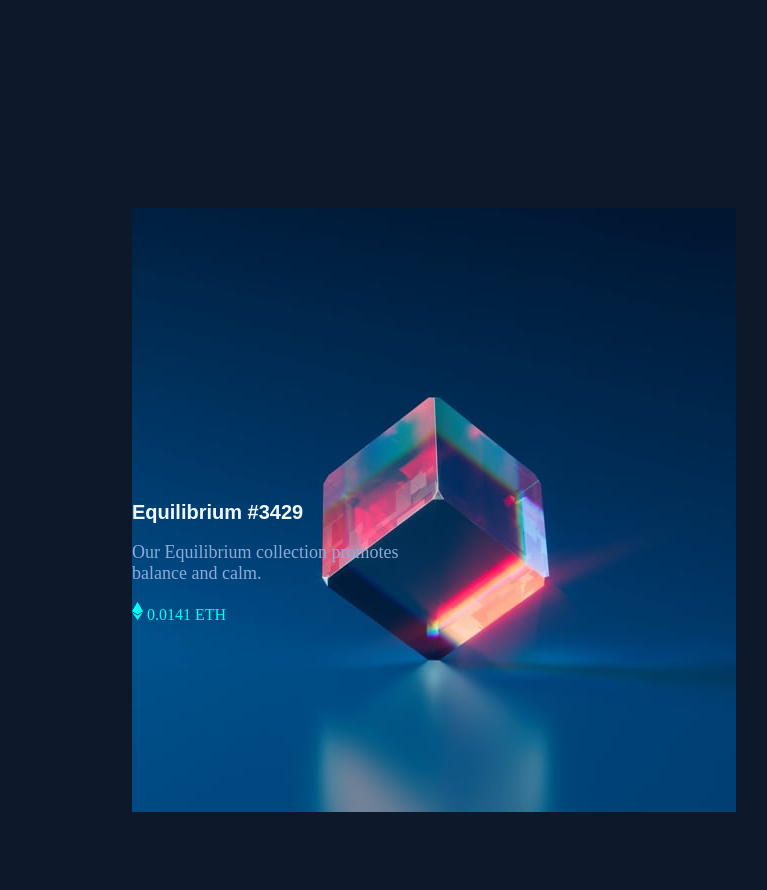
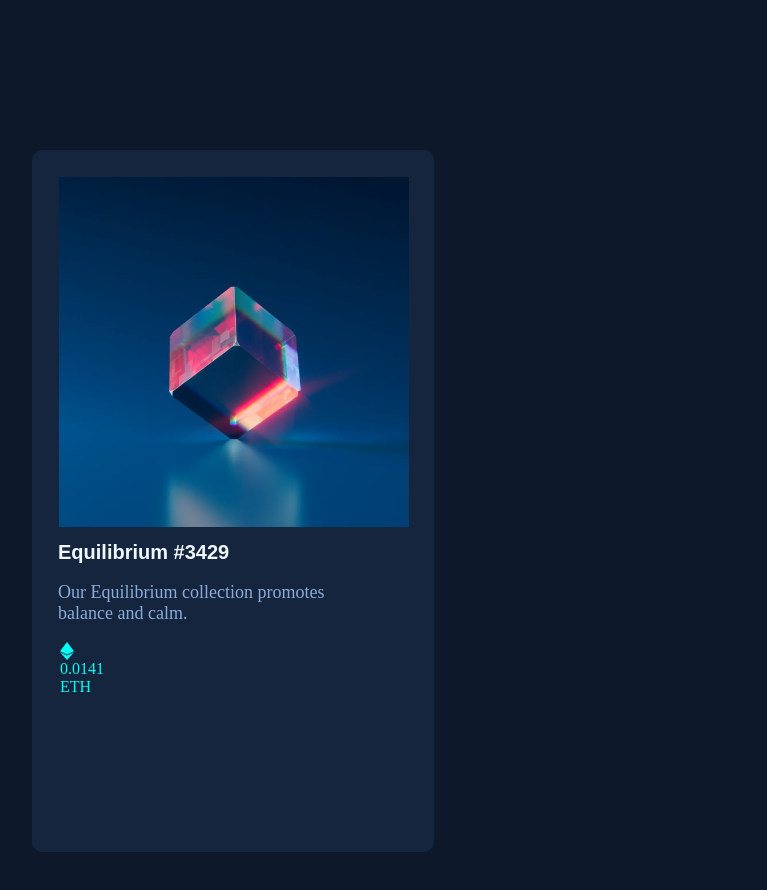
Before and after one commit to hydee2003/ieee2, a plain HTML site: page index.html in a window 1280 px wide. Shown: the top 890 px of the page, without its empty margins (476-1243 px from the left). Drawn offline with Linux system fonts and the light colour scheme.

Commit message:
Update style.css

```diff
--- a/style.css
+++ b/style.css
@@ -1,49 +1,65 @@
 body{
     background-color:hsl(217, 54%, 11%) ;
 }
+div img{
+    width: 100%;
+    height: 100%;
+}
 
 .img1{
-   padding-left: 600px;
-   padding-top: 200px;
-   height: 280px;
+   padding-left: 25px;
+   padding-top: 25px;
+   height: 350px;
+   width:350px;
+   border: 1px solid hsl(216, 50%, 16%) ;
    border-radius: 9px;
 }
  .img2{
-     padding-left:600px ;
-     height: 300px;
+     padding-left:27px ;
+     height: 18px;
+     width: 14px;
  }
 
   .img3{
       padding-top: 900px;
       padding-left: 100px;
+      height: 22px;
+     width: 22px;
   }
   .img4{
-
     margin-left: 600px;
     margin-top: 20px;
- height: 90px;
- width: 90px;
+ height: 50px;
+ width: 50px;
  }
  h1{
     color: aliceblue;
     font-family:Arial;
     font-size: 20px;
-    padding-left: 600px;
+    padding-left: 25px;
+}
+.all{
+border: solid 1px hsl(216, 50%, 16%);
+background-color:  hsl(216, 50%, 16%);
+width: 400;
+height: 700;
+margin-top: 150px;
+margin-left: 500px;
+border-radius: 10px;
+}
+.all1{
+    display: inline;
 }
 .our{
     color:  hsl(215, 51%, 70%);
     font-size: 18px;
- padding-left: 600px;
- font-family:'Times New Roman', Times, serif ;
+ padding-left: 25px;
+ font-family:'Times New Roman', Times, serif ;}
 
-}
- .et{
-    color:hsl(178, 100%, 50%);
-}
-  .day{
-      color: hsl(215, 51%, 70%) ;
+ .et{ color:hsl(178, 100%, 50%);}
+  .day{color: hsl(215, 51%, 70%)}
 
-  }
+
   .line{
       border-bottom: 1px solid white;
       display: block;
@@ -59,3 +75,6 @@ body{
     color: azure;
     padding-left: 4px;
 }
+.final{
+    display: inline block;
+}
```
